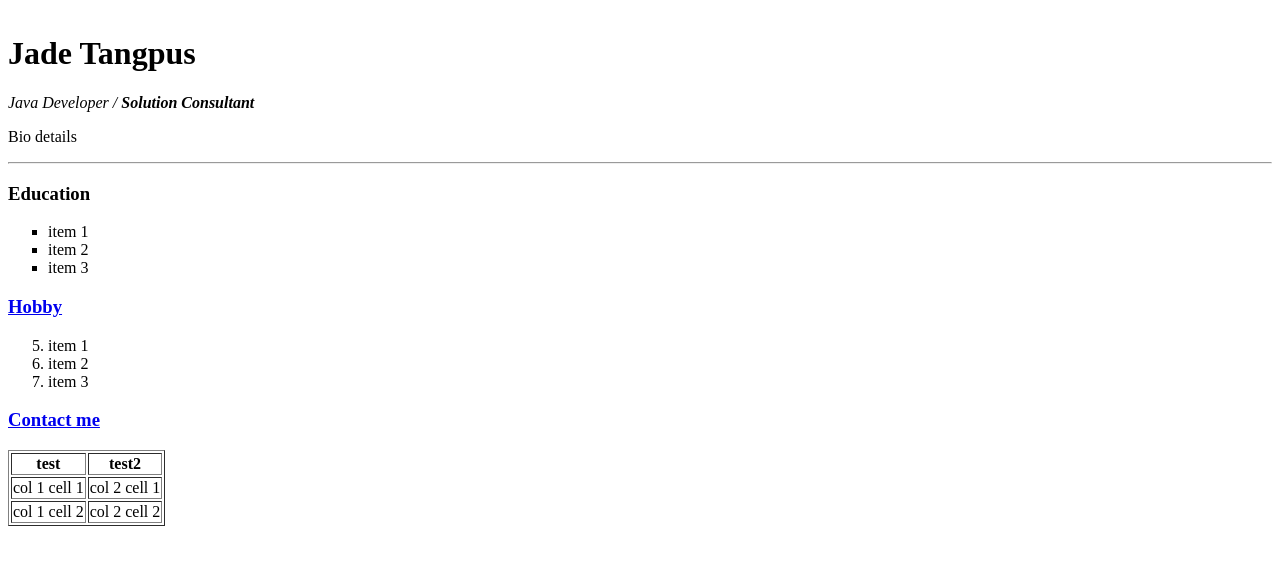
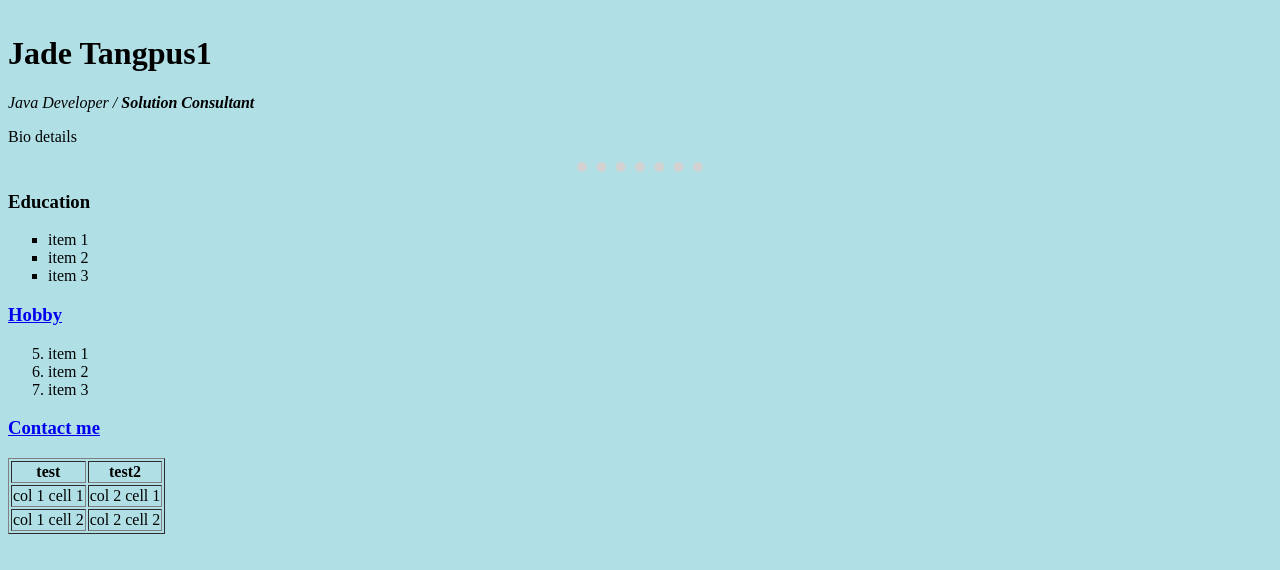
Before and after one commit to venaway176/Full-Stack-Web-Dev-DrAY, a plain HTML site: page CSS/index.html in a window 1280 px wide. Drawn offline with Linux system fonts and the light colour scheme.

Commit message:
added css file
added css file

```diff
--- /dev/null
+++ b/CSS/css/styles.css
@@ -0,0 +1,12 @@
+body {
+  background-color:powderblue;
+
+}
+hr {
+  background-color: whitea;
+  border-style: none;
+  border-top-style: dotted;
+  border-color: lightgray;
+  border-width:10px;
+  width:10%;
+}
--- a/CSS/index.html
+++ b/CSS/index.html
@@ -4,9 +4,14 @@
 <head>
   <meta charset="utf-8">
   <title>Jade's Personal Site</title>
+  <link rel="stylesheet" href="./css/styles.css">
+  <style>
+
+
+  </style>
 </head>
 
-<body>
+<body style="">
 
   <table>
     <tr>
@@ -15,7 +20,7 @@
     </tr>
   </table>
 
-  <h1>Jade Tangpus</h1>
+  <h1>Jade Tangpus1</h1>
   <p><em>Java Developer / <strong>Solution Consultant</strong></em></p>
   <p>Bio details</p>
   <hr>
```
Also changed, not shown: index.html (line endings or trailing spaces).
